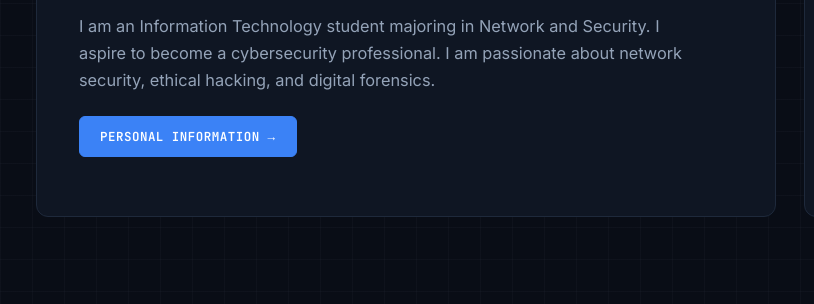
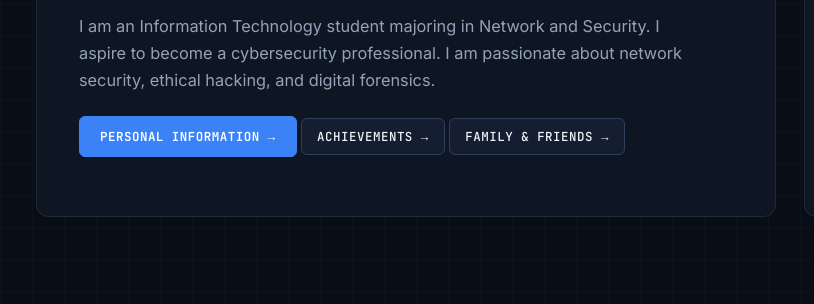
Before and after one commit to Shadin102/shadin-calatan, a plain HTML site: page index.html in a window 1280 px wide. Shown: the part 413-717 px from the top of the page, 0-814 px from the left. Drawn offline with Linux system fonts and the light colour scheme.

Commit message:
Update index.html

```diff
--- a/index.html
+++ b/index.html
@@ -1,4 +1,3 @@
-
 <!DOCTYPE html>
 <html lang="en">
 
@@ -41,7 +40,6 @@
                         FAMILY AND FRIENDS
                     </a>
                 </li>
-
             </ul>
         </div>
 
@@ -74,10 +72,22 @@
                     ethical hacking, and digital forensics.
                 </p>
 
-                <a href="personal information.html"
-                   class="personal-info-button">
-                    PERSONAL INFORMATION →
-                </a>
+                <div class="home-cta-group">
+                    <a href="personal information.html"
+                       class="personal-info-button">
+                        PERSONAL INFORMATION →
+                    </a>
+
+                    <a href="achivements.html"
+                       class="achievement-button">
+                        ACHIEVEMENTS →
+                    </a>
+
+                    <a href="family and friends.html"
+                       class="preview-button">
+                        FAMILY &amp; FRIENDS →
+                    </a>
+                </div>
 
             </div>
 
```
